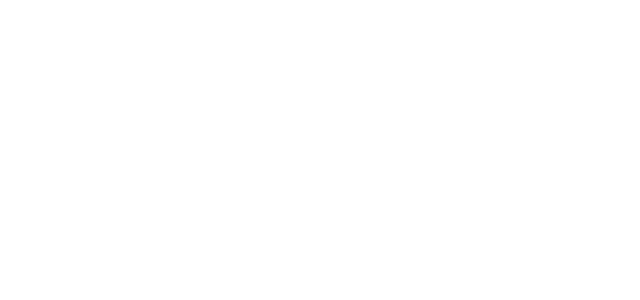
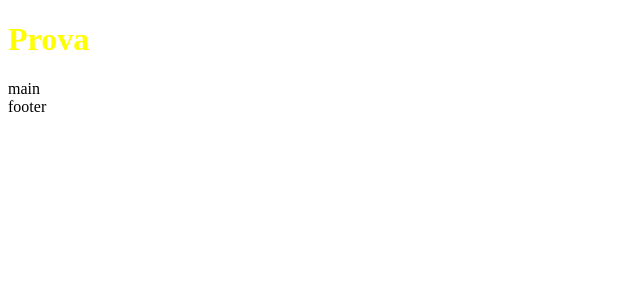
Before and after one commit to matteomedori/vite-comics, a Vue app: page / in a window 1280 px wide. Shown: the top 300 px of the page, without its empty margins (0-640 px from the left). Built offline with nearby package versions, Linux system fonts and the light colour scheme.

Commit message:
feat: struttura di prova header main footer

```diff
--- a/src/App.vue
+++ b/src/App.vue
@@ -1,5 +1,22 @@
-<script></script>
+<script>
+import AppHeader from "./components/AppHeader.vue";
+import AppMain from "./components/AppMain.vue";
+import AppFooter from "./components/AppFooter.vue";
 
-<template></template>
+export default {
+  name: "App",
+  components: {
+    AppHeader,
+    AppMain,
+    AppFooter,
+  },
+};
+</script>
+
+<template>
+  <AppHeader />
+  <AppMain />
+  <AppFooter />
+</template>
 
 <style></style>
--- /dev/null
+++ b/src/components/AppFooter.vue
@@ -0,0 +1,11 @@
+<script>
+export default {
+  name: "AppFooter",
+};
+</script>
+
+<template>
+  <footer>footer</footer>
+</template>
+
+<style></style>
--- /dev/null
+++ b/src/components/AppHeader.vue
@@ -0,0 +1,16 @@
+<script>
+export default {
+  name: "AppHeader",
+};
+</script>
+
+<template>
+  <h1>Prova</h1>
+</template>
+
+<style lang="scss">
+@use "../styles/partials/variables" as *;
+h1 {
+  color: $primary;
+}
+</style>
--- /dev/null
+++ b/src/components/AppMain.vue
@@ -0,0 +1,11 @@
+<script>
+export default {
+  name: "AppMain",
+};
+</script>
+
+<template>
+  <main>main</main>
+</template>
+
+<style></style>
--- a/src/styles/partials/_variables.scss
+++ b/src/styles/partials/_variables.scss
@@ -0,0 +1 @@
+$primary: yellow;
```
